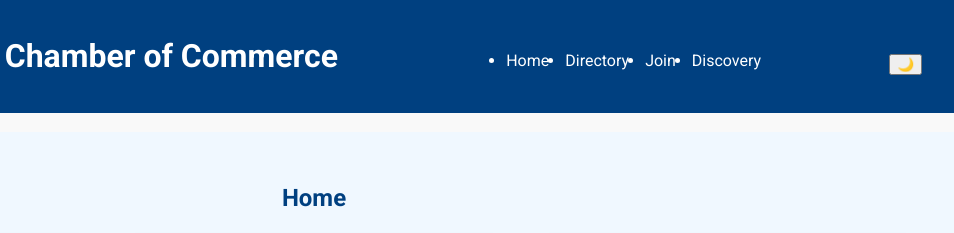
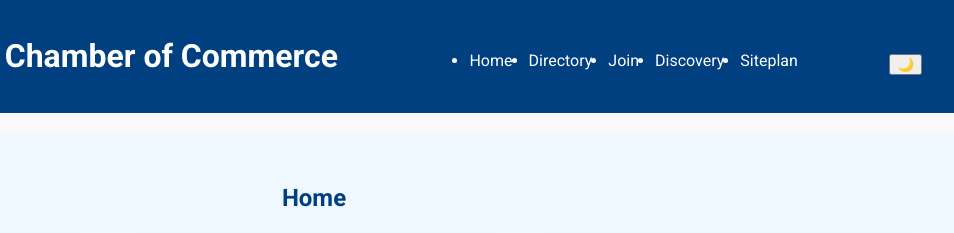
Before and after one commit to Spencerashiboye/wdd231, a plain HTML site: page chamber/directory.html in a window 1280 px wide. Shown: the top 233 px of the page, 326-1280 px from the left. Drawn offline with Linux system fonts and the light colour scheme.

Commit message:
siteplan correction

```diff
--- a/chamber/directory.html
+++ b/chamber/directory.html
@@ -35,6 +35,7 @@
                      <li><a href="directory.html">Directory</a></li>
                       <li><a href="join.html">Join</a></li>
                        <li><a href="#">Discovery</a></li>
+                        <li><a href="siteplan.html">Siteplan</a></li>
                 </ul>
             </nav>
             <div class="theme-toggle">
```
